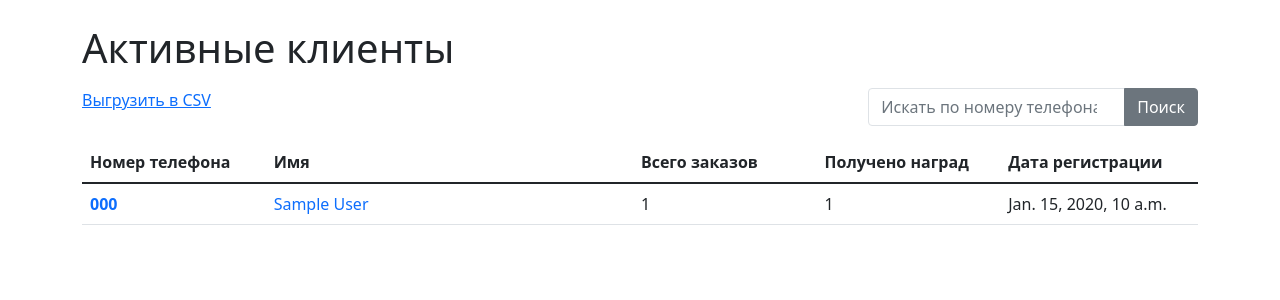
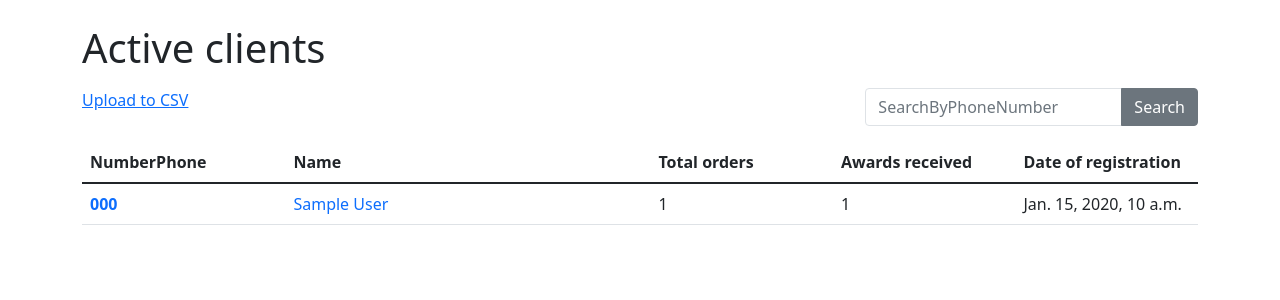
Before and after one commit to nvrmndmnm/Loyalty-Program-App, a Django app: template source/merchantapp/templates/customers/customers_list.html in a window 1280 px wide. Shown: the part 56-356 px from the top of the page. Run offline with Django 3.2, Linux system fonts and the light colour scheme; the template is opened without the code that fills it: most values are stand-ins (such as "Sample title", 1, 10 or a date in 2020).

Commit message:
Переводил слова в листах как customer_list, branch_list, employee_list

```diff
--- a/source/merchantapp/templates/base.html
+++ b/source/merchantapp/templates/base.html
@@ -36,7 +36,7 @@
                                 <a class="nav-link" href="{% url 'merchantapp:branches' %}">{% trans "BranchLink" %}</a>
                             </li>
                             <li class="nav-item">
-                                <a class="nav-link" href="{% url 'merchantapp:employees_list' %}">Сотрудники</a>
+                                <a class="nav-link" href="{% url 'merchantapp:employees_list' %}">{% trans "Staff" %}</a>
                             </li>
                             <li class="nav-item">
                                 <a class="nav-link" href="{% url 'merchantapp:customers' %}">{% trans "Clients" %}</a>
--- a/source/merchantapp/templates/customers/customers_list.html
+++ b/source/merchantapp/templates/customers/customers_list.html
@@ -1,23 +1,24 @@
 {% extends 'base.html' %}
+{% load i18n %}
 {% block content %}
-    <h1>Активные клиенты</h1>
+    <h1>{% blocktrans %}Active clients{% endblocktrans %}</h1>
     <div class="d-flex justify-content-between my-3">
-        <a href="{% url 'merchantapp:customers_download' %}">Выгрузить в CSV</a>
+        <a href="{% url 'merchantapp:customers_download' %}">{% blocktrans %}Upload to CSV{% endblocktrans %}</a>
         <form method="get">
             <div class="input-group">
-                <input class="form-control border" type="search" name="id" placeholder="Искать по номеру телефона">
-                <button class="btn btn-secondary" type="submit">Поиск</button>
+                <input class="form-control border" type="search" name="id" placeholder="{% trans "SearchByPhoneNumber" %}">
+                <button class="btn btn-secondary" type="submit">{% trans "Search" %}</button>
             </div>
         </form>
     </div>
     <table class="table table-hover">
         <thead>
         <tr>
-            <th scope="col" style="width: 10%">Номер телефона</th>
-            <th scope="col" style="width: 20%">Имя</th>
-            <th scope="col" style="width: 10%">Всего заказов</th>
-            <th scope="col" style="width: 10%">Получено наград</th>
-            <th scope="col" style="width: 10%">Дата регистрации</th>
+            <th scope="col" style="width: 10%">{% trans "NumberPhone" %}</th>
+            <th scope="col" style="width: 20%">{% trans "Name" %}</th>
+            <th scope="col" style="width: 10%">{% blocktrans %}Total orders{% endblocktrans %}</th>
+            <th scope="col" style="width: 10%">{% blocktrans %}Awards received{% endblocktrans %}</th>
+            <th scope="col" style="width: 10%">{% blocktrans %}Date of registration{% endblocktrans %}</th>
         </tr>
         </thead>
         <tbody>
--- a/source/merchantapp/templates/index.html
+++ b/source/merchantapp/templates/index.html
@@ -4,7 +4,7 @@
 {% block content %}
     <form method="get" action={% url 'merchantapp:user_search' %}>
         <div class="input-group">
-            <input class="form-control border" type="search" name="id" placeholder="Поиск">
+            <input class="form-control border" type="search" name="id" placeholder="{% trans "Search" %}">
             <button class="btn btn-secondary" type="submit">{% trans "Search" %}</button>
         </div>
     </form>
--- a/source/merchantapp/templates/partial/form.html
+++ b/source/merchantapp/templates/partial/form.html
@@ -1,4 +1,5 @@
 {% csrf_token %}
+{% load i18n %}
 {% for error in form.non_field_errors %}
     <p class="form-error">{{ error }}</p>
 {% endfor %}
@@ -19,6 +20,6 @@
     <hr>
     <div class="form-buttons d-flex justify-content-end">
         <button class="btn btn-secondary me-3" type="submit">{{ button_text }}</button>
-        <a class="btn btn-outline-secondary" href="{{request.META.HTTP_REFERER}}">Назад</a>
+        <a class="btn btn-outline-secondary" href="{{request.META.HTTP_REFERER}}">{% trans "Back" %}</a>
     </div>
 {% endif %}
```
Also changed, not shown: source/merchantapp/templates/branches/branch_list.html (+8 -7 lines), source/merchantapp/templates/employees/employees_list.html (+6 -5 lines), source/locales/kz/LC_MESSAGES/django.po, source/locales/ru/LC_MESSAGES/django.po, 2 other files.
